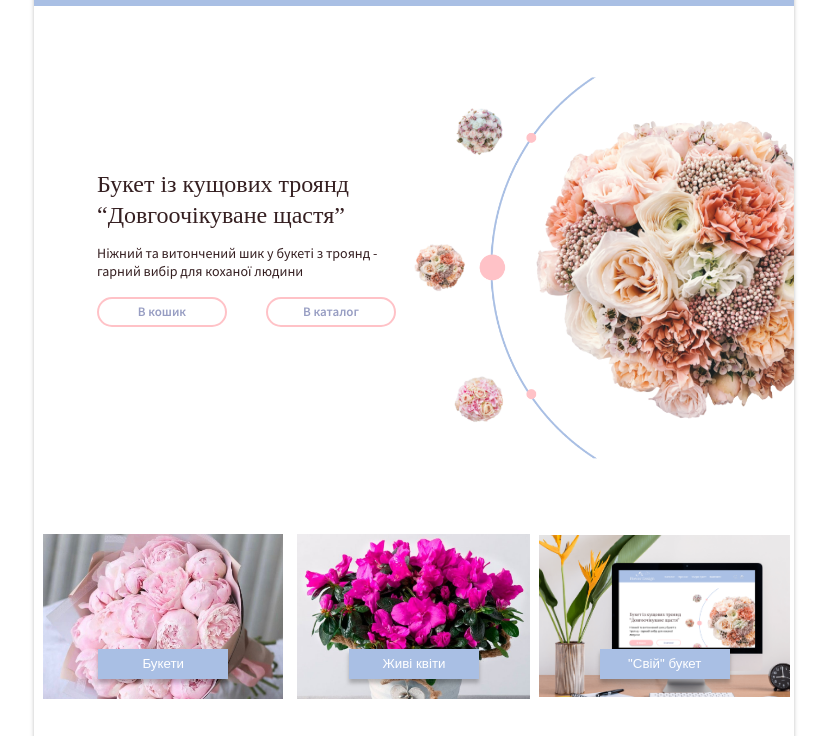
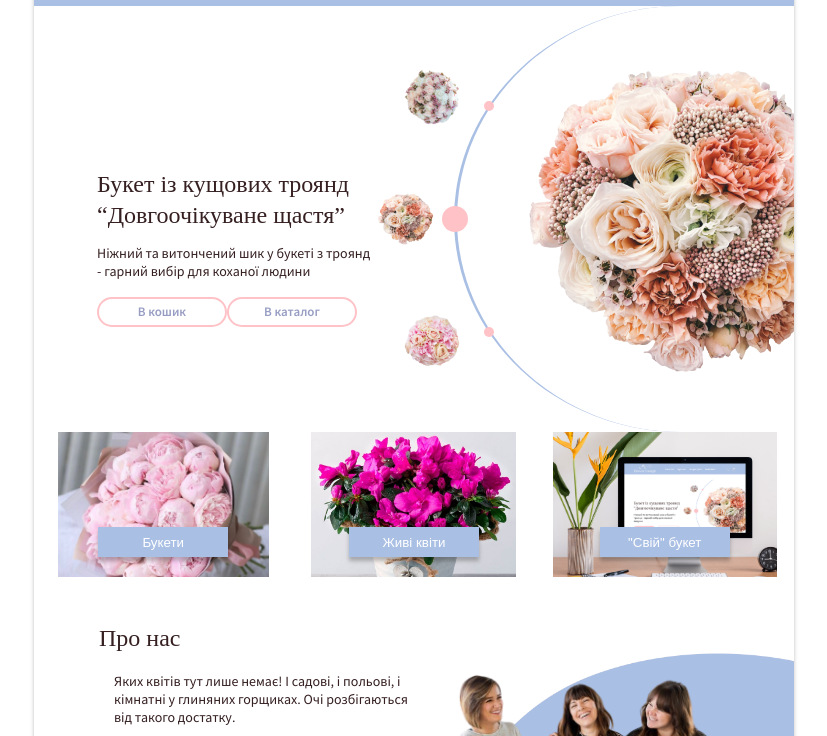
Before and after one commit to goodluckTony/bouquet, a website: page index.html in a window 1280 px wide. Shown: the part 64-800 px from the top of the page, without its empty margins (226-1053 px from the left). Drawn offline with Linux system fonts and the light colour scheme.

Commit message:
change on title left from img to separate elements and border-box and fix element which go beyond the limits

```diff
--- a/css/style.css
+++ b/css/style.css
@@ -1,9 +1,18 @@
+html{
+    box-sizing:border-box;
+    overflow: hidden;
+}
+*, *::after, *::before {
+    box-sizing: inherit;
+}
+
 body {
     max-width: 760px;
     margin: 0 auto;
     box-sizing: border-box;
     background: #FFFFFF;
     box-shadow: 0px 4px 4px rgba(0, 0, 0, 0.25);
+    overflow: hidden;
 }
 
 button:hover {
@@ -149,6 +158,132 @@ main {}
 .title-button-text:hover {}
 
 .title-right {
+    display: flex;
+}
+
+.title-right-selective {
+    display: flex;
+    flex-direction: column;
+    flex-wrap: nowrap;
+    justify-content: space-evenly;
+}
+
+
+
+/*   .title-right-selective-img-1:before,
+  .title-right-selective-img-1:after {
+    position: absolute;
+    background: #000;
+    content: '';
+    height: 8px;
+    width: 30%;
+    bottom: 0;
+    left: 0;
+  }
+
+  .title-right-selective-img-1:after {
+    left: auto;
+    right: 0;
+  } */
+
+.title-right-selective-img-1 {
+    background-image: url('../img/bouquet_4.png');
+    background-color: transparent;
+    border: none;
+    background-size: 57px;
+    width: 60px;
+    height: 60px;
+    border-radius: 50%;
+
+    margin-left: 44%;
+
+    background-position: center;
+    background-repeat: no-repeat;
+}
+
+.title-right-selective-img-2 {
+    background-image: url('../img/bouquet_2.png');
+    background-color: transparent;
+    border: none;
+    background-size: 57px;
+    width: 60px;
+    height: 60px;
+    border-radius: 50%;
+
+    background-position: center;
+    background-repeat: no-repeat;
+}
+
+.title-right-selective-img-3 {
+    background-image: url('../img/bouquet_3.png');
+    background-color: transparent;
+    border: none;
+    background-size: 57px;
+    width: 60px;
+    height: 60px;
+    border-radius: 50%;
+
+    margin-left: 44%;
+
+    background-position: center;
+    background-repeat: no-repeat;
+}
+
+.title-right-passive {
+    display: flex;
+    flex-direction: column;
+    flex-wrap: nowrap;
+    justify-content: space-evenly;
+}
+
+.title-right-passive-circle-1 {
+margin-left: 49px;
+    width: 10px;
+    height: 10px;
+    background-color: #FFC2C7;
+    border-radius: 50%;
+}
+
+.title-right-passive-circle-2 {
+    margin-left: 7px;
+    width: 26px;
+    height: 26px;
+    background-color: #FFC2C7;
+    border-radius: 50%;
+}
+
+.title-right-passive-circle-3 {
+    margin-left:49px;
+    width: 10px;
+    height: 10px;
+    background-color: #FFC2C7;
+    border-radius: 50%;
+}
+
+.title-right-active {
+    display: flex;
+    align-content: center;
+    flex-wrap: wrap;
+    border-left: 3px solid #A9BFE4;
+    border-radius: 100%;
+width: 454px;
+padding-left: 67px;
+margin-left: -40px;
+z-index: -1;
+
+}
+
+.title-right-active-img {
+width: 270px;
+}
+
+/* .title-right-active-img {
+    background-image: url('/img/bouquet_1.png');
+    background-position: center;
+    background-repeat: no-repeat;
+} */
+
+/* .title-right {
     width: 50%;
 }
 
@@ -156,7 +291,7 @@ main {}
     width: 100%;
     height: 383.74px;
     margin: 70px auto;
-}
+} */
 
 /* --- ABOUT US --- */
 
@@ -214,6 +349,7 @@ main {}
 /* --- ABOUT US - description --- */
 
 .description {
+    width: 760px;
     display: flex;
 }
 
@@ -494,7 +630,7 @@ main {}
 }
 
 .review-container-addreview {
-    display:flex;
+    display: flex;
     flex-direction: column;
 }
 
@@ -515,8 +651,9 @@ color: #351F21;
     margin: 15px 65px 0;
     height: 29px;
     border-radius: 10px;
-    border:none
+    border: none
 }
+
 .review-container-addreview-input-1:hover {
     border: none;
 }
--- a/index.html
+++ b/index.html
@@ -50,7 +50,20 @@
                 </div>
             </div>
             <div class="title-right">
-                <img class="title-img" src="img/Screenshot 2022-09-13 134844.png" alt="">
+                <!-- <img class="title-img" src="img/Screenshot 2022-09-13 134844.png" alt=""> -->
+                <div class="title-right-selective">
+                    <button class="title-right-selective-img-1" type=""></button>
+                    <button class="title-right-selective-img-2" type=""></button>
+                    <button class="title-right-selective-img-3" type=""></button>
+                </div>
+                <div class="title-right-passive">
+                    <div onclick="" class="title-right-passive-circle-1" type=""></div>
+                    <div onclick="" class="title-right-passive-circle-2" type=""></div>
+                    <div onclick="" class="title-right-passive-circle-3" type=""></div>
+                </div>
+                <div class="title-right-active">
+                    <img onclick="" class="title-right-active-img" src="/img/bouquet_1.png"></img>
+                </div>
             </div>
         </div>
 
```
Also changed, not shown: package.json (added, +23 -0 lines), src/index.js (added, +21 -0 lines), 2 other files. Lines whose indentation alone changed are shown as unchanged.
